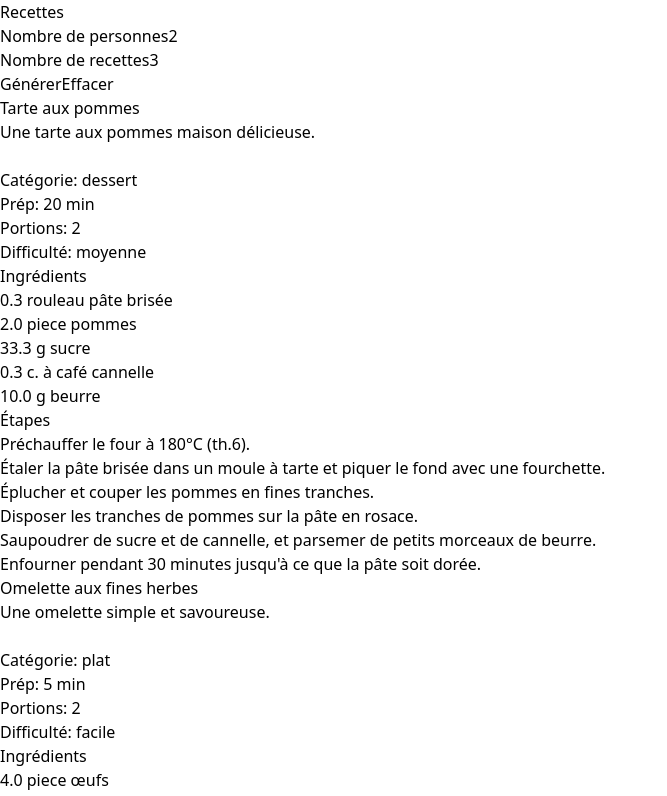
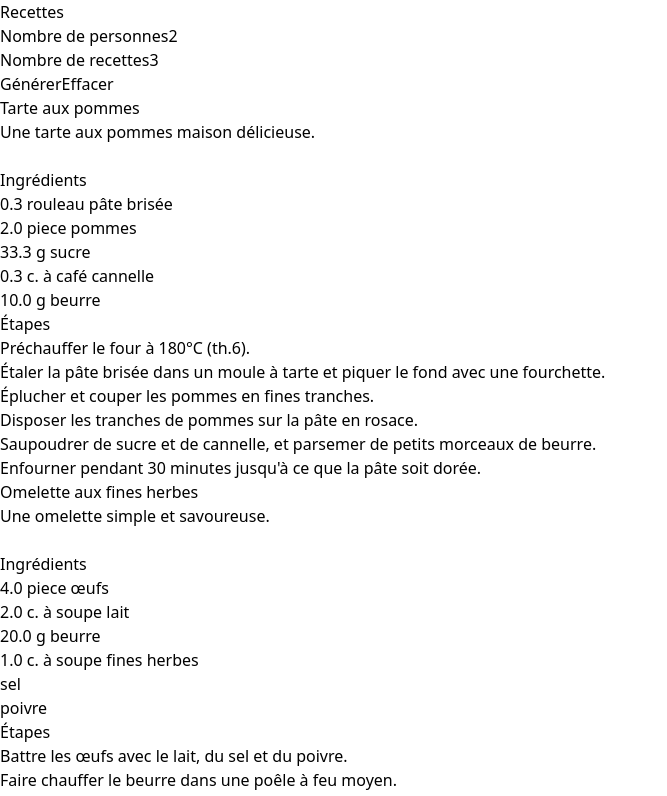
Before and after one commit to goossaertcosyn/recettes, a React (Vite) app: page / in a window 1280 px wide. Shown: the top 796 px of the page, without its empty margins (0-667 px from the left). Built offline with nearby package versions, Linux system fonts and the light colour scheme; the HTML template or start-up script is replaced by a standard one.

Commit message:
Simplify UI: remove category, prep time, portions, difficulty display from recipes
Co-authored-by: ThomasCosyn <ThomasCosyn@users.noreply.github.com>

```diff
--- a/src/App.tsx
+++ b/src/App.tsx
@@ -281,25 +281,6 @@ function App() {
                     </button>
                   </div>
 
-                  <div className="grid grid-cols-2 md:grid-cols-4 gap-2 mb-3 text-sm">
-                    <div>
-                      <span className="text-gray-500">Catégorie: </span>
-                      <span>{recipe.category}</span>
-                    </div>
-                    <div>
-                      <span className="text-gray-500">Prép: </span>
-                      <span>{recipe.prepTime} min</span>
-                    </div>
-                    <div>
-                      <span className="text-gray-500">Portions: </span>
-                      <span>{numPeople}</span>
-                    </div>
-                    <div>
-                      <span className="text-gray-500">Difficulté: </span>
-                      <span className="capitalize">{recipe.difficulty || 'facile'}</span>
-                    </div>
-                  </div>
-
                   <div className="mb-3">
                     <h4 className="font-medium text-gray-700 mb-1 text-sm">Ingrédients</h4>
                     <ul className="text-sm text-gray-600 space-y-0.5">
```
